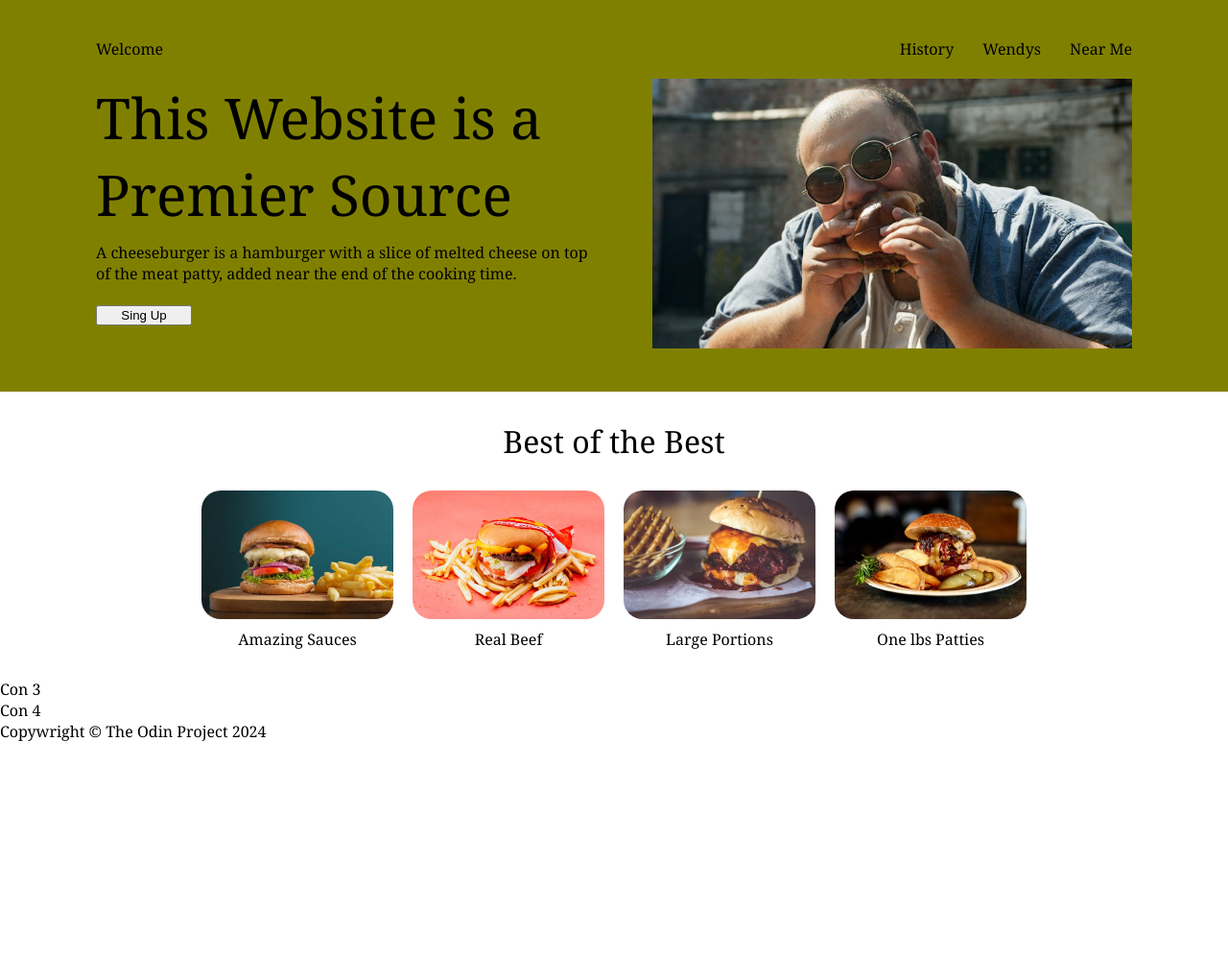
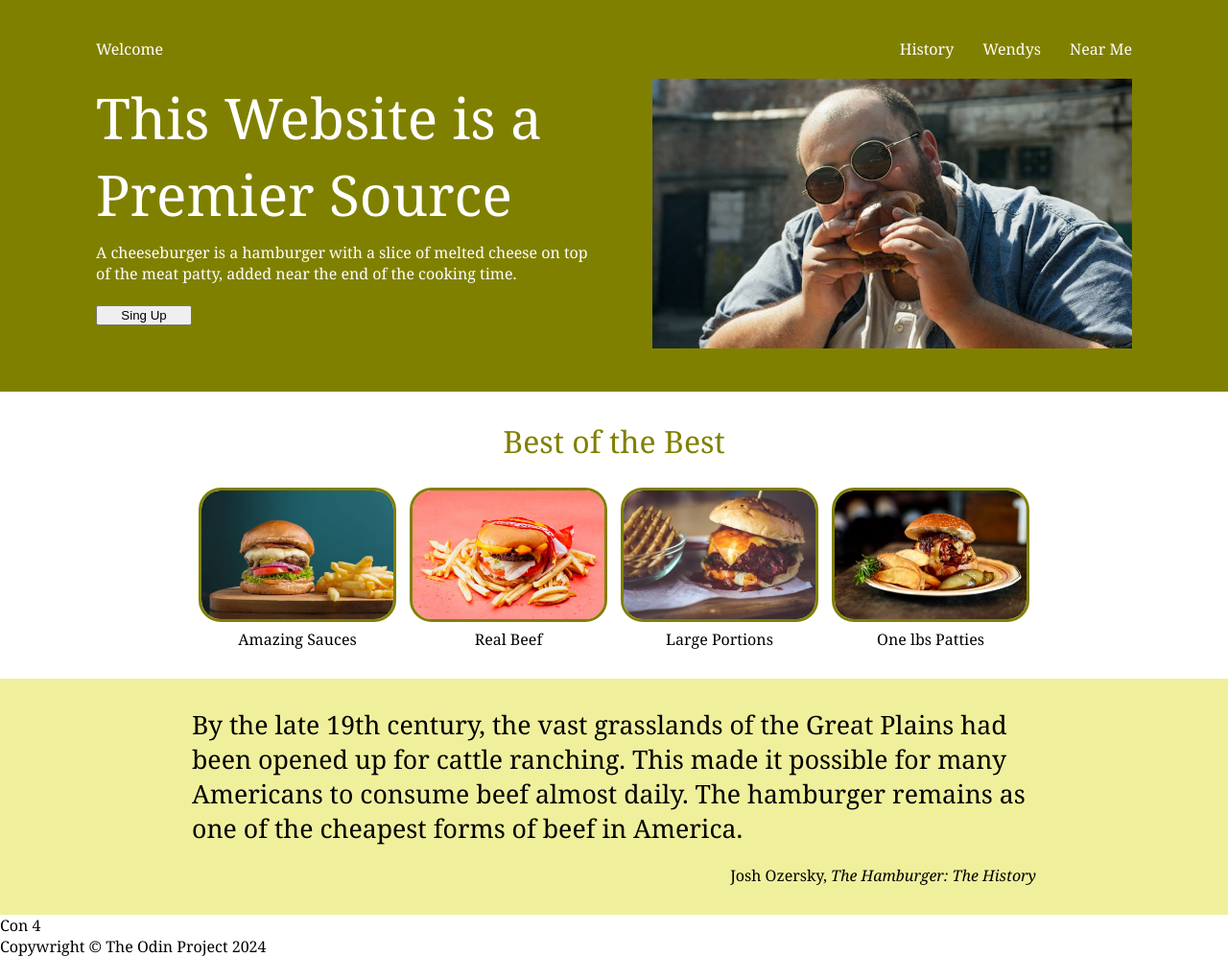
Before and after one commit to matt-e-burger/cheeseburger-website, a plain HTML site: page index.html in a window 1280 px wide. Shown: the whole page at 96% size. Before the commit the page ends 800 px from the top, so only its background shows below. Drawn offline with Linux system fonts and the light colour scheme.

Commit message:
Build container 3

```diff
--- a/index.html
+++ b/index.html
@@ -7,6 +7,7 @@
     <link rel="stylesheet" href = "styles.css">
 </head>
 <body>
+    <!-- Container One -->
     <div class="container-1">
         <div class="left">
             <div style="padding-top: 40px">Welcome</div>
@@ -29,7 +30,7 @@
             </div>
         </div>
     </div>
-
+    <!-- Container Two -->
     <div class="container-2">
         <div class="top">Best of the Best</div>
         <div class="bottom">
@@ -49,11 +50,17 @@
                 <img src="images/box-four.jpeg">
                 <div>One lbs Patties</div>
             </div>
-
         </div>
     </div>
-    <div class="container-3">Con 3</div>
-
+    <!-- Container Three -->
+    <div class="container-3">
+        <div class="quote">
+            <div>By the late 19th century, the vast grasslands of the Great Plains had been opened up for cattle ranching. This made it possible for many Americans to consume beef almost daily. The hamburger remains as one of the cheapest forms of beef in America.</div>
+        </div>
+        <div class="credit">
+            <div>Josh Ozersky, <em>The Hamburger: The History</em></div>
+        </div>
+    </div>
     <div class="container-4">Con 4</div>
 
     <div class="footer">
--- a/styles.css
+++ b/styles.css
@@ -1,3 +1,5 @@
+/* Container One 111111111111111111 */
+
 body {
     font-family: Georgia, 'Times New Roman', Times, serif;
     min-height: 100vh;
@@ -6,7 +8,22 @@ body {
     flex-direction: column;
 }
 
+ul, a {
+    list-style: none;
+    margin: 0;
+    padding: 0;
+    text-decoration: none;
+    color: white;
+    display: flex;
+    gap: 30px;
+}
+
+button {
+    width: 100px;
+}
+
 .container-1 {
+    color: white;
     background-color: olive;
     display: flex;
     align-content: space-evenly;
@@ -19,14 +36,15 @@ body {
 .left {
     display: flex;
     flex-direction: column;
-    width: 400;
     gap: 20px;
+    /* width: 400px; */
 }
 
 .right {
     display: flex;
     flex-direction: column;
     align-items: flex-end;
+    justify-content: space-between;
     gap: 20px;
 }
 
@@ -43,6 +61,7 @@ body {
 
 .top {
     display: flex;
+    color: olive;
     font-size: 24pt;
 }
 
@@ -62,23 +81,35 @@ body {
 .bottom img {
     width: 200px;
     border-radius: 20px;
+    outline: 3px solid olive;
+}
+
+/* Start container three 3333333333333333333333 */
+
+.container-3 {
+    display: flex;
+    flex-direction: column;
+    background-color: rgb(240, 240, 156);
+    padding-right: 200px;
+    padding-left: 200px;
+    padding-top: 30px;
+    padding-bottom: 30px;
+    gap: 20px;
+}
+
+.quote {
+    font-size: 20pt;
+}
+
+.credit {
+    display: flex;
+    justify-content: flex-end;
 }
 
 
 
-ul, a {
-    list-style: none;
-    margin: 0;
-    padding: 0;
-    text-decoration: none;
-    color:black;
-    display: flex;
-    gap: 30px;
-}
 
-button {
-    width: 100px;
-}
+
 
 .footer {
 
```
